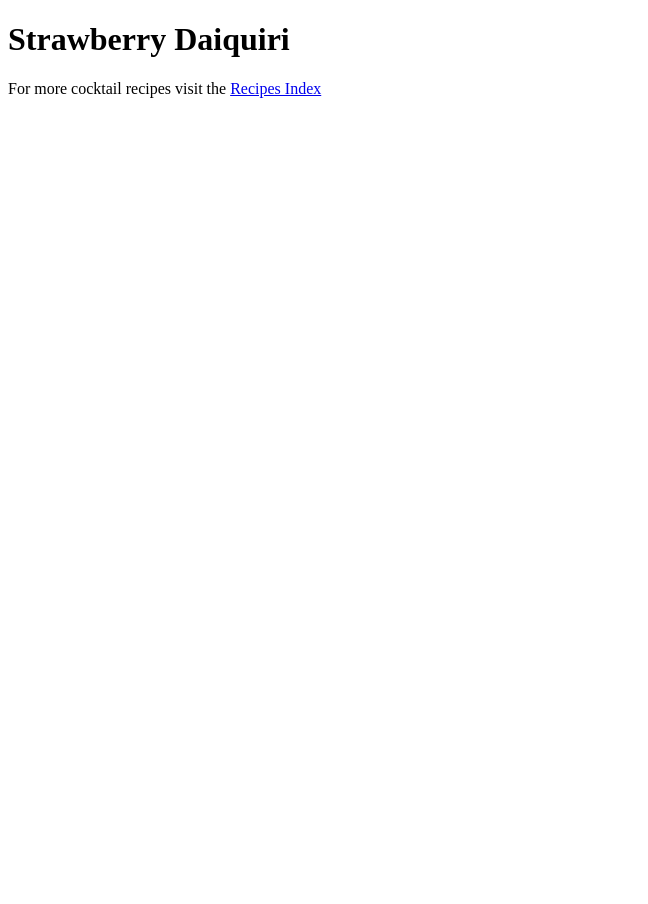
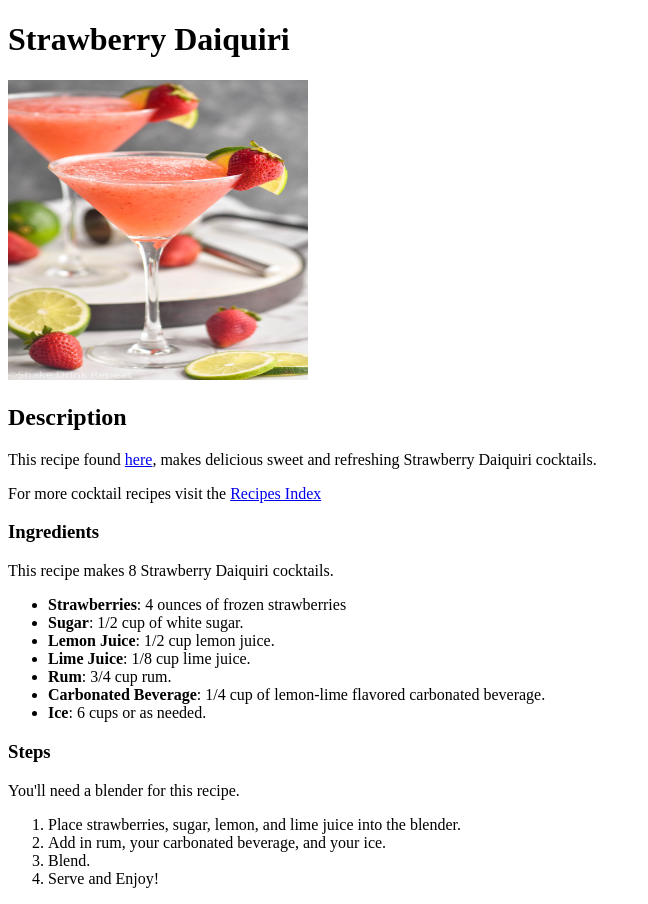
Before and after one commit to thomaskillingbeck0410-sudo/odin-recipes, a plain HTML site: page recipes/strawberry_daiquiri.html in a window 1280 px wide. Shown: the whole page, without its empty margins (0-648 px from the left). Before the commit the page ends 800 px from the top, so only its background shows below. Drawn offline with Linux system fonts and the light colour scheme.

Commit message:
Added main body content to strawberry_daiquiri. Added image as well.

```diff
--- a/recipes/strawberry_daiquiri.html
+++ b/recipes/strawberry_daiquiri.html
@@ -7,6 +7,28 @@
 </head>
 <body>
   <h1>Strawberry Daiquiri</h1>
+  <img src="../images/strawdai.jpg" alt="Strawberry Daiquiri Cocktail" width="300" height="300">
+  <h2>Description</h2>
+  <p>This recipe found <a href="https://www.allrecipes.com/recipe/32352/best-strawberry-daiquiri/" target="_blank" rel="noopener noreferrer">here</a>, makes delicious sweet and refreshing Strawberry Daiquiri cocktails.</p>
   <p>For more cocktail recipes visit the <a href="../index.html" target="_blank" rel="noopener noreferrer">Recipes Index</a></p>
+  <h3>Ingredients</h3>
+  <p>This recipe makes 8 Strawberry Daiquiri cocktails.</p>
+  <ul>
+    <li><strong>Strawberries</strong>: 4 ounces of frozen strawberries</li>
+    <li><strong>Sugar</strong>: 1/2 cup of white sugar.</li>
+    <li><strong>Lemon Juice</strong>: 1/2 cup lemon juice.</li>
+    <li><strong>Lime Juice</strong>: 1/8 cup lime juice.</li>
+    <li><strong>Rum</strong>: 3/4 cup rum.</li>
+    <li><strong>Carbonated Beverage</strong>: 1/4 cup of lemon-lime flavored carbonated beverage.</li>
+    <li><strong>Ice</strong>: 6 cups or as needed.</li>
+  </ul>
+  <h3>Steps</h3>
+  <p>You'll need a blender for this recipe.</p>
+  <ol>
+    <li>Place strawberries, sugar, lemon, and lime juice into the blender.</li>
+    <li>Add in rum, your carbonated beverage, and your ice.</li>
+    <li>Blend.</li>
+    <li>Serve and Enjoy!</li>
+  </ol>
 </body>
 </html>
```
